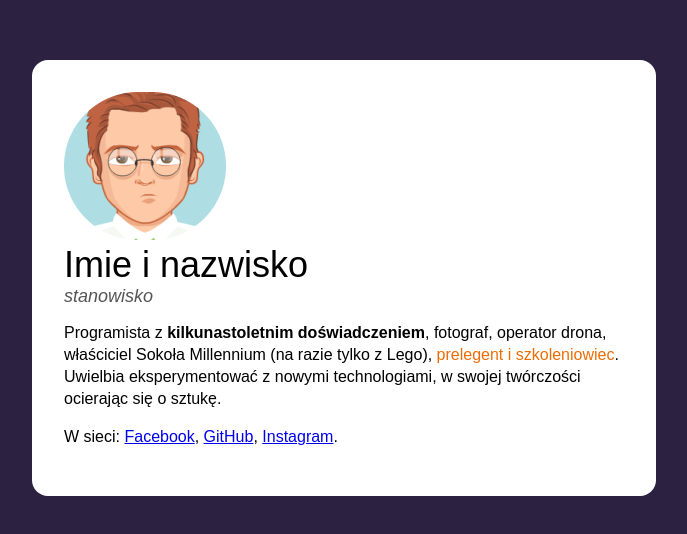
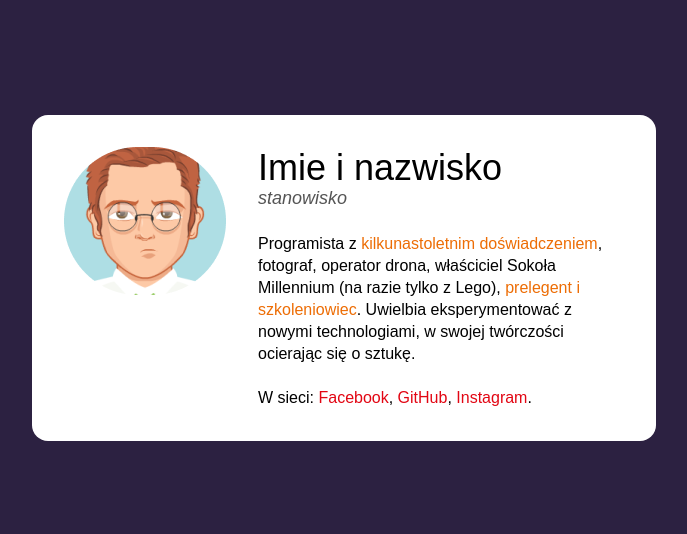
Before and after one commit to MonikaHelman/business-card, a plain HTML site: page index.html in a window 1280 px wide. Shown: the part 122-656 px from the top of the page, without its empty margins (296-983 px from the left). Drawn offline with Linux system fonts and the light colour scheme.

Commit message:
flex added

```diff
--- a/index.html
+++ b/index.html
@@ -11,27 +11,27 @@
     <main class="main">
       <article class="person">
         <img
-          class="person__picture"
-          src="avatar.png"
-          alt="photo name and surname"
-        />
+          class="person__picture" src="avatar.png" alt="photo name and surname"/>
+        <div>
           <header class="person__info">
             <h1 class="person__name">Imie i nazwisko</h1>
             <p class="person__position">stanowisko</p>
           </header>
-        <p class="person__description">
+          <p class="person__description person__description--with-margin">
             Programista z
-          <strong class=" ">kilkunastoletnim doświadczeniem</strong>, fotograf,
-          operator drona, właściciel Sokoła Millennium (na razie tylko z Lego),
+            <strong class="special">kilkunastoletnim doświadczeniem</strong>,
+            fotograf, operator drona, właściciel Sokoła Millennium (na razie
+            tylko z Lego),
             <strong class="special">prelegent i szkoleniowiec</strong>. Uwielbia
-          eksperymentować z nowymi technologiami, w swojej twórczości ocierając
-          się o sztukę.
+            eksperymentować z nowymi technologiami, w swojej twórczości
+            ocierając się o sztukę.
           </p>
           <p class="person__description">
             W sieci: <a class="person__link" href="#">Facebook</a>,
-          <a class="person__link" href="#">GitHub</a>, <a class="person__link"
-            href="#">Instagram</a>.
+            <a class="person__link" href="#">GitHub</a>,
+            <a class="person__link" href="#">Instagram</a>.
           </p>
+        </div>
       </article>
     </main>
   </body>
--- a/style.css
+++ b/style.css
@@ -23,11 +23,25 @@ main {
 }
 
 .person {
+    display: flex;
+    align-items: flex-start;
 
 }
 .person__description {
     font-size: 16px;
     line-height: 22px;
+    margin: 0;
+}
+.person__description--with-margin {
+    margin-bottom: 22px;
+}
+
+.person__info {
+    margin-bottom: 24px;
+}
+.person__link {
+    color: #E20613;
+    text-decoration: none;
 }
 
 .person__name {
@@ -43,6 +57,10 @@ main {
     font-style: italic;
 
 }
+
+.person__picture {
+    margin-right: 32px;
+}
 .special {
     color: #ED6D05;
     font-weight: normal;
```
Lines whose indentation alone changed are shown as unchanged.
